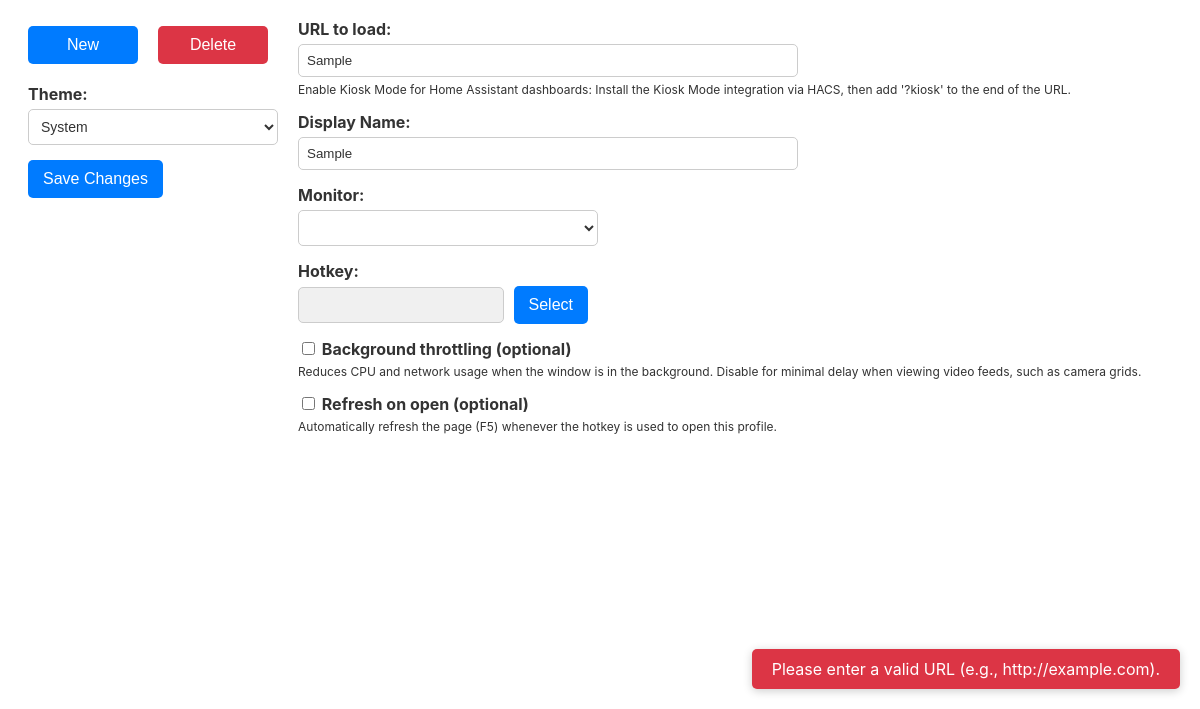
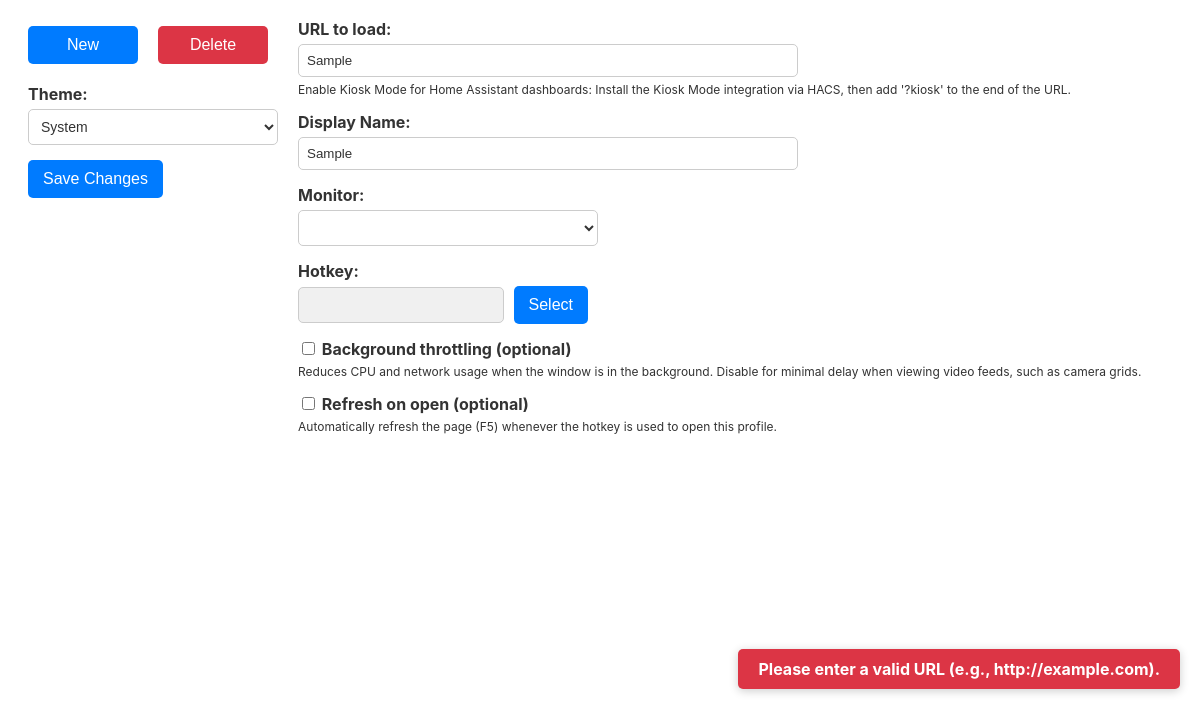
Before and after one commit to MLAN1O/Hotkey1999, an Electron app: page src/config.html in a window 1200 px wide. Both pictures are taken after typing "Sample", "Sample" into the empty fields and a click on the button "Save Changes". Shown: the part 91-800 px from the top of the page. Drawn offline with Linux system fonts and the light colour scheme; no server answers.

Commit message:
feat: Make toast message texts bold

```diff
--- a/src/assets/theme.css
+++ b/src/assets/theme.css
@@ -23,3 +23,7 @@
     --primary-color: #00aaff;
     --border-color: #555555;
 }
+
+.toast {
+    font-weight: bold;
+}
```
